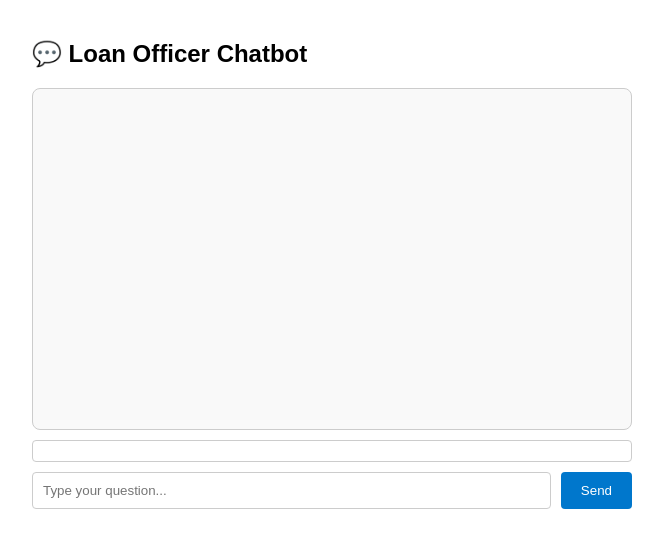
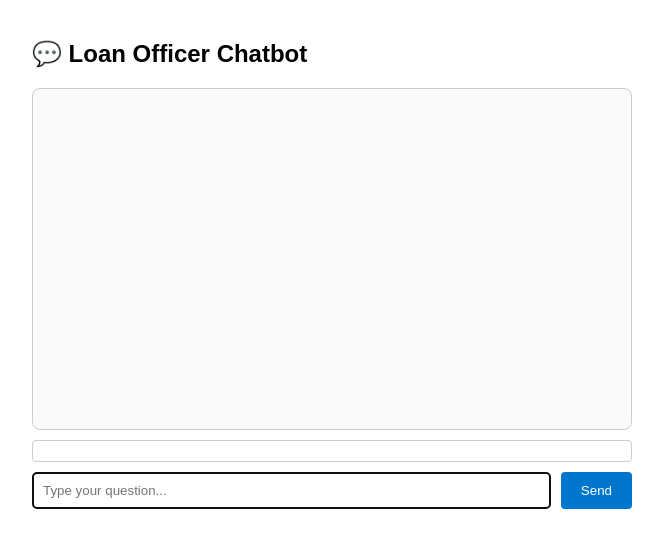
Before and after one commit to ehoover3/chatbot, a React (Create React App) app: page / in a window 1280 px wide. Shown: the top 548 px of the page, without its empty margins (308-971 px from the left). Built offline with nearby package versions, Linux system fonts and the light colour scheme.

Commit message:
set autofocus

```diff
--- a/src/App.js
+++ b/src/App.js
@@ -1,4 +1,4 @@
-import React, { useState } from "react";
+import React, { useState, useRef, useEffect } from "react";
 import "./App.css";
 
 function App() {
@@ -44,6 +44,12 @@ function App() {
       answer: "Check the internal policy portal under 'Loan Officer Resources' or refer to your manager for recent changes.",
     },
   ];
+
+  const inputRef = useRef();
+
+  useEffect(() => {
+    inputRef.current?.focus();
+  }, []);
 
   const [messages, setMessages] = useState([]);
   const [userInput, setUserInput] = useState("");
@@ -112,6 +118,7 @@ function App() {
 
       <div className='input-box'>
         <input
+          ref={inputRef}
           className='chat-input'
           type='text'
           value={userInput}
```
